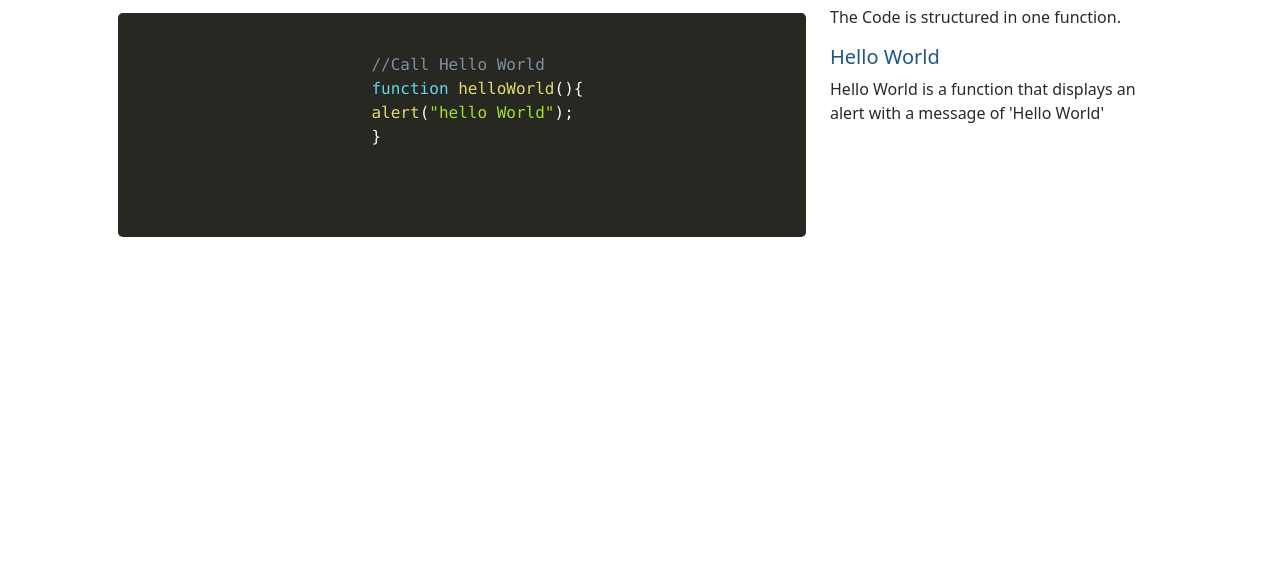
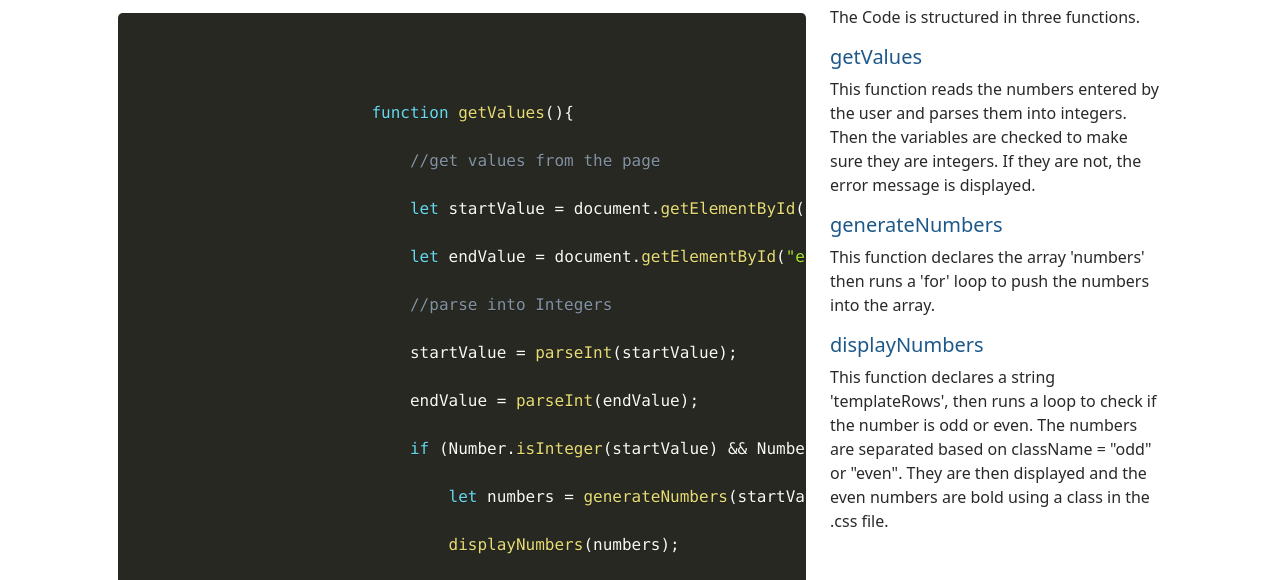
Before and after one commit to johnwebdev32/OneHundred, a plain HTML site: page code.html in a window 1280 px wide. Shown: the part 138-718 px from the top of the page. Drawn offline with nearby package versions, Linux system fonts and the light colour scheme.

Commit message:
added js code onto the code page
Added the JS into the code page, comments also.

```diff
--- a/code.html
+++ b/code.html
@@ -59,18 +59,91 @@
         <div class="row row-cols-1 row-cols-lg-2">
             <div class="col-lg-8">
                 <pre class="line-numbers"><code class="language-javascript">
-                    //Call Hello World
-                    function helloWorld(){
-                    alert("hello World");
+
+
+                    function getValues(){
+
+                        //get values from the page
+
+                        let startValue = document.getElementById("startValue").value;
+
+                        let endValue = document.getElementById("endValue").value;
+
+                        //parse into Integers
+
+                        startValue = parseInt(startValue);
+
+                        endValue = parseInt(endValue);
+
+                        if (Number.isInteger(startValue) && Number.isInteger(endValue)) {
+
+                            let numbers = generateNumbers(startValue, endValue);
+
+                            displayNumbers(numbers);
+
+                        } else {
+
+                            alert("You must enter integers");
+
+                        }
                     }
+
+                    //generate numbers from the startValue to the endValue
+
+                    function generateNumbers(startValue, endValue){
+
+                        let numbers = [];
+
+                        //we want to get all numbers from start to end
+
+                        for(let index = startValue; index <= endValue; index++){
+
+                            //this will execute in a loop until index = endValue
+
+                            numbers.push(index);
+                        }
+                        return numbers;
+                    }
+
+                    //display the numbers
+
+                    function displayNumbers(numbers){
+
+                        let templateRows = "";
+
+                        for (let index = 0; index < numbers.length; index++) {
+
+                            let className = "even";
+
+                            let number = numbers[index];
+
+                            if(number % 2 == 0){
+                                className = "even";
+                            }
+                            else{
+                                className = "odd";
+                            }
+
+                            templateRows += `<tr><td class="${className}" >${number}</td></tr>`;
+                        }
+
+                        document.getElementById("results").innerHTML = templateRows;
+                    }
+
+
+
                 </code>
 
                 </pre>
             </div>
             <div class="col-lg-4">
-                <p>The Code is structured in one function.</p>
-                <h5>Hello World</h5>
-                <p>Hello World is a function that displays an alert with a message of 'Hello World'</p>
+                <p>The Code is structured in three functions.</p>
+                <h5>getValues</h5>
+                <p>This function reads the numbers entered by the user and parses them into integers. Then the variables are checked to make sure they are integers. If they are not, the error message is displayed.</p>
+                <h5>generateNumbers</h5>
+                <p>This function declares the array 'numbers' then runs a 'for' loop to push the numbers into the array.</p>
+                <h5>displayNumbers</h5>
+                <p>This function declares a string 'templateRows', then runs a loop to check if the number is odd or even. The numbers are separated based on className = "odd" or "even". They are then displayed and the even numbers are bold using a class in the .css file.</p>
             </div>
         </div>
     </div>
```
Also changed, not shown: js/site.js (+12 -10 lines).
